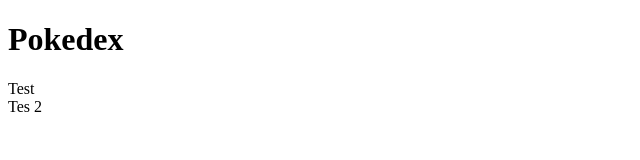
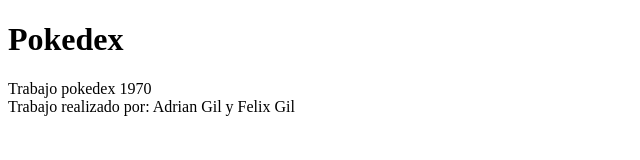
Before and after one commit to ffirsching/pokedex, a website: page index.html in a window 1280 px wide. Shown: the whole page, without its empty margins (0-640 px from the left). Drawn offline with Linux system fonts and the light colour scheme.

Commit message:
New Update index.html (section)

```diff
--- a/index.html
+++ b/index.html
@@ -7,11 +7,11 @@
         <h1>Pokedex</h1>
         <main>
             <section>
-                Test
+                Trabajo pokedex 1970
             </section>
 
                 <section>
-                    Tes 2
+                    Trabajo realizado por: Adrian Gil y Felix Gil
                 </section>
         </main>
     </body>
```
